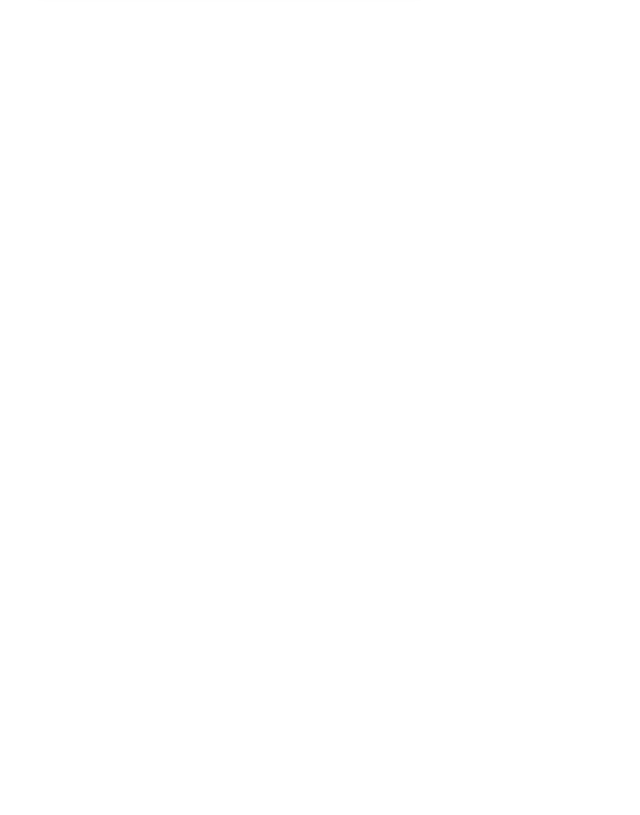
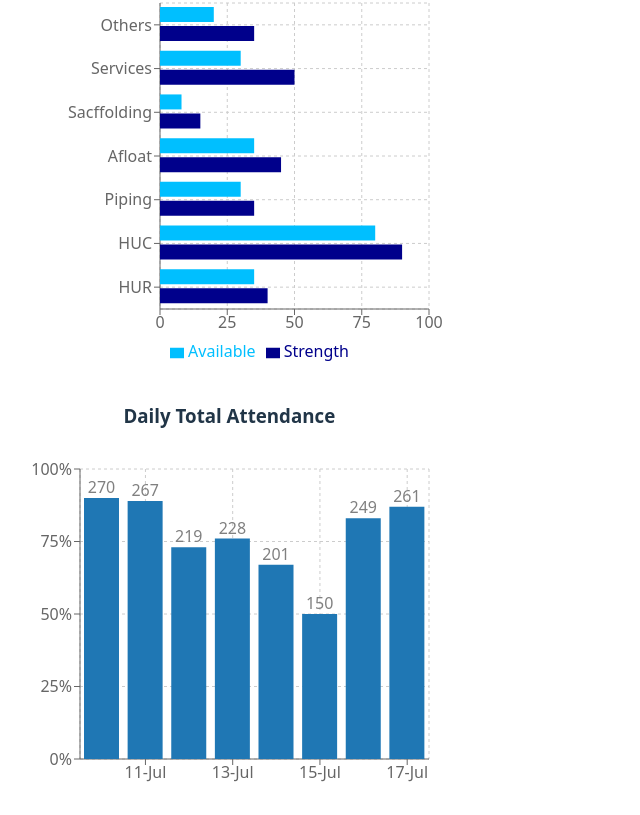
Before and after one commit to Dulitha-Pramod-Rajapakse/DTS_ManagementPanel, a React (Vite) app in the folder DTS_INFO/: page / in a window 1280 px wide. Shown: the part 489-1304 px from the top of the page, without its empty margins (0-640 px from the left). Before the commit the page ends 800 px from the top, so only its background shows below. Built offline with nearby package versions, Linux system fonts and the light colour scheme.

Commit message:
Chart Samples

```diff
--- a/DTS_INFO/package.json
+++ b/DTS_INFO/package.json
@@ -22,6 +22,7 @@
     "react-dom": "^19.1.0",
     "react-redux": "^9.2.0",
     "react-router-dom": "^7.7.1",
+    "recharts": "^3.1.2",
     "redux": "^5.0.1",
     "redux-thunk": "^3.1.0"
   },
--- a/DTS_INFO/src/App.jsx
+++ b/DTS_INFO/src/App.jsx
@@ -1,11 +1,17 @@
 // src/App.jsx
 import React from "react";
 import Header from "./components/Header/Header.jsx"; // Adjust path if in layout or shared folder
+import DoughnutChart from "./components/charts/piechart.jsx"; // Adjust path if in layout or shared folder
+import GroupedBarChart from "./components/charts/horizontalBarChart.jsx"; // Adjust path if in layout or shared folder
+import AttendanceBarChart from "./components/charts/barchart.jsx"; // Adjust path if in layout or shared folder
 
 const App = () => {
   return (
     <div>
       <Header />
+      <DoughnutChart /> {/* Render the DoughnutChart component */}
+      <GroupedBarChart /> {/* Render the GroupedBarChart component */}
+      <AttendanceBarChart /> {/* Render the AttendanceBarChart component */}
       {/* Add more components below when needed */}
     </div>
   );
--- a/DTS_INFO/src/components/Header/Header.jsx
+++ b/DTS_INFO/src/components/Header/Header.jsx
@@ -1,6 +1,6 @@
 import React, { useEffect, useState} from "react";
 import { Box, Typography } from "@mui/material";
-import logo from "../../assets/logo.png"; // DTS INFO LOGO
+import logo from "../../assets/logo.png";
 
 const Header = () => {
     const [currentTime, setCurrentTime] = useState(new Date());
--- /dev/null
+++ b/DTS_INFO/src/components/charts/barchart.jsx
@@ -0,0 +1,49 @@
+import React from 'react';
+import {
+  BarChart,
+  Bar,
+  XAxis,
+  YAxis,
+  CartesianGrid,
+  Tooltip,
+  ResponsiveContainer,
+  LabelList
+} from 'recharts';
+
+const data = [
+  { date: '10-Jul', attendance: 270 },
+  { date: '11-Jul', attendance: 267 },
+  { date: '12-Jul', attendance: 219 },
+  { date: '13-Jul', attendance: 228 },
+  { date: '14-Jul', attendance: 201 },
+  { date: '15-Jul', attendance: 150 },
+  { date: '16-Jul', attendance: 249 },
+  { date: '17-Jul', attendance: 261 },
+];
+
+function AttendanceBarChart() {
+  return (
+    <div style={{ width: '100%', height: 400 }}>
+      <h3 style={{ textAlign: 'center' }}>Daily Total Attendance</h3>
+      <ResponsiveContainer width="100%" height="90%">
+        <BarChart
+          data={data}
+          margin={{ top: 20, right: 30, left: 20, bottom: 20 }}
+        >
+          <CartesianGrid strokeDasharray="3 3" />
+          <XAxis dataKey="date" />
+          <YAxis
+            domain={[0, 300]}
+            tickFormatter={(value) => `${(value / 300) * 100}%`}
+          />
+          <Tooltip formatter={(value) => `${value} attendees`} />
+          <Bar dataKey="attendance" fill="#1f77b4" barSize={35}>
+            <LabelList dataKey="attendance" position="top" />
+          </Bar>
+        </BarChart>
+      </ResponsiveContainer>
+    </div>
+  );
+}
+
+export default AttendanceBarChart;
--- /dev/null
+++ b/DTS_INFO/src/components/charts/horizontalBarChart.jsx
@@ -0,0 +1,43 @@
+import React from 'react';
+import {
+  BarChart,
+  Bar,
+  XAxis,
+  YAxis,
+  CartesianGrid,
+  Tooltip,
+  Legend,
+  ResponsiveContainer
+} from 'recharts';
+
+const data = [
+  { name: 'Others', Available: 20, Strength: 35 },
+  { name: 'Services', Available: 30, Strength: 50 },
+  { name: 'Sacffolding', Available: 8, Strength: 15 },
+  { name: 'Afloat', Available: 35, Strength: 45 },
+  { name: 'Piping', Available: 30, Strength: 35 },
+  { name: 'HUC', Available: 80, Strength: 90 },
+  { name: 'HUR', Available: 35, Strength: 40 }
+];
+
+function GroupedBarChart() {
+  return (
+    <ResponsiveContainer width="100%" height={400}>
+      <BarChart
+        layout="vertical"
+        data={data}
+        margin={{ top: 20, right: 30, left: 100, bottom: 20 }}
+      >
+        <CartesianGrid strokeDasharray="3 3" />
+        <XAxis type="number" />
+        <YAxis dataKey="name" type="category" />
+        <Tooltip />
+        <Legend />
+        <Bar dataKey="Available" fill="#00BFFF" barSize={15} />
+        <Bar dataKey="Strength" fill="#00008B" barSize={15} />
+      </BarChart>
+    </ResponsiveContainer>
+  );
+}
+
+export default GroupedBarChart;
--- /dev/null
+++ b/DTS_INFO/src/components/charts/piechart.jsx
@@ -0,0 +1,43 @@
+import React from 'react';
+import {
+  PieChart,
+  Pie,
+  Cell,
+  Tooltip,
+  ResponsiveContainer
+} from 'recharts';
+
+const data = [
+  { name: 'Fuel', value: 62 },
+  { name: 'Hybrid', value: 32 },
+
+];
+
+const COLORS = ['#19357B', '#2A9FCF'];
+
+function DoughnutChart() {
+  return (
+    <ResponsiveContainer width="100%" height={300}>
+      <PieChart>
+        <Pie
+          data={data}
+          dataKey="value"
+          nameKey="name"
+          cx="50%"
+          cy="50%"
+          innerRadius={70}
+          outerRadius={100}
+          fill="#8884d8"
+          paddingAngle={5}
+        >
+          {data.map((entry, index) => (
+            <Cell key={`cell-${index}`} fill={COLORS[index % COLORS.length]} />
+          ))}
+        </Pie>
+        <Tooltip />
+      </PieChart>
+    </ResponsiveContainer>
+  );
+}
+
+export default DoughnutChart;
```
Also changed, not shown: DTS_INFO/src/reducers/userReducers.js (added), 1 other file (tests, documents, lock files or other folders).
